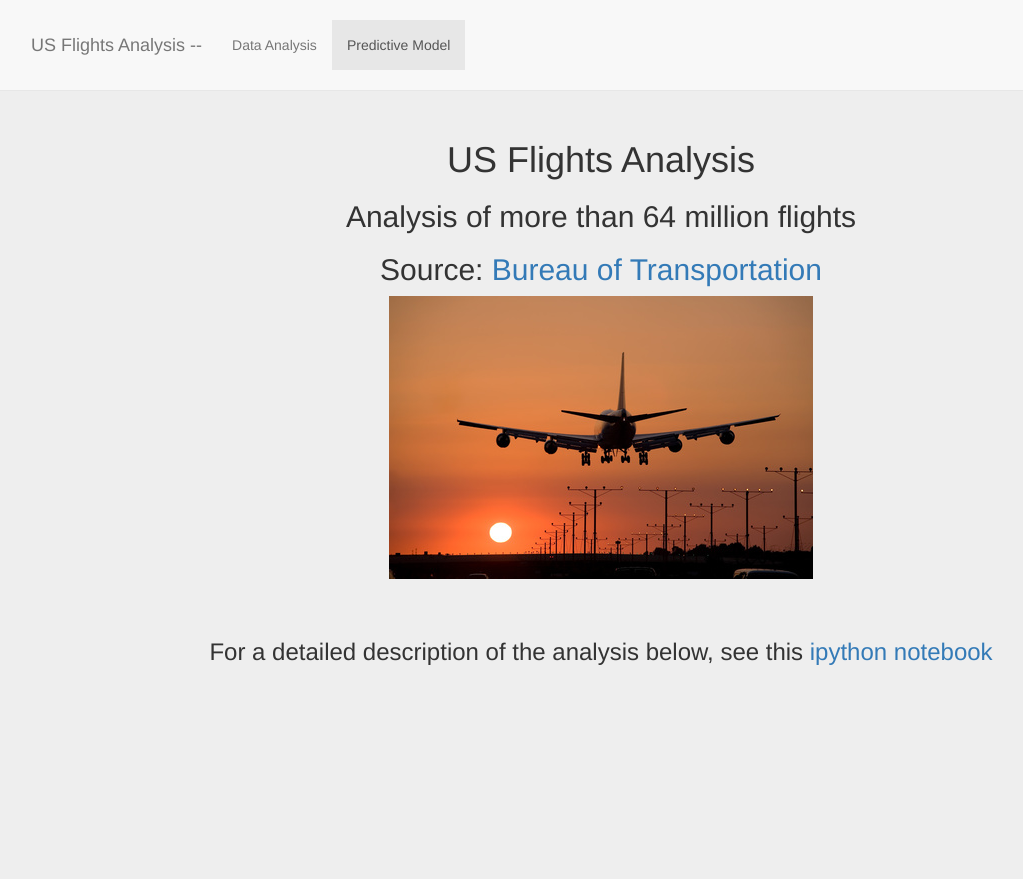
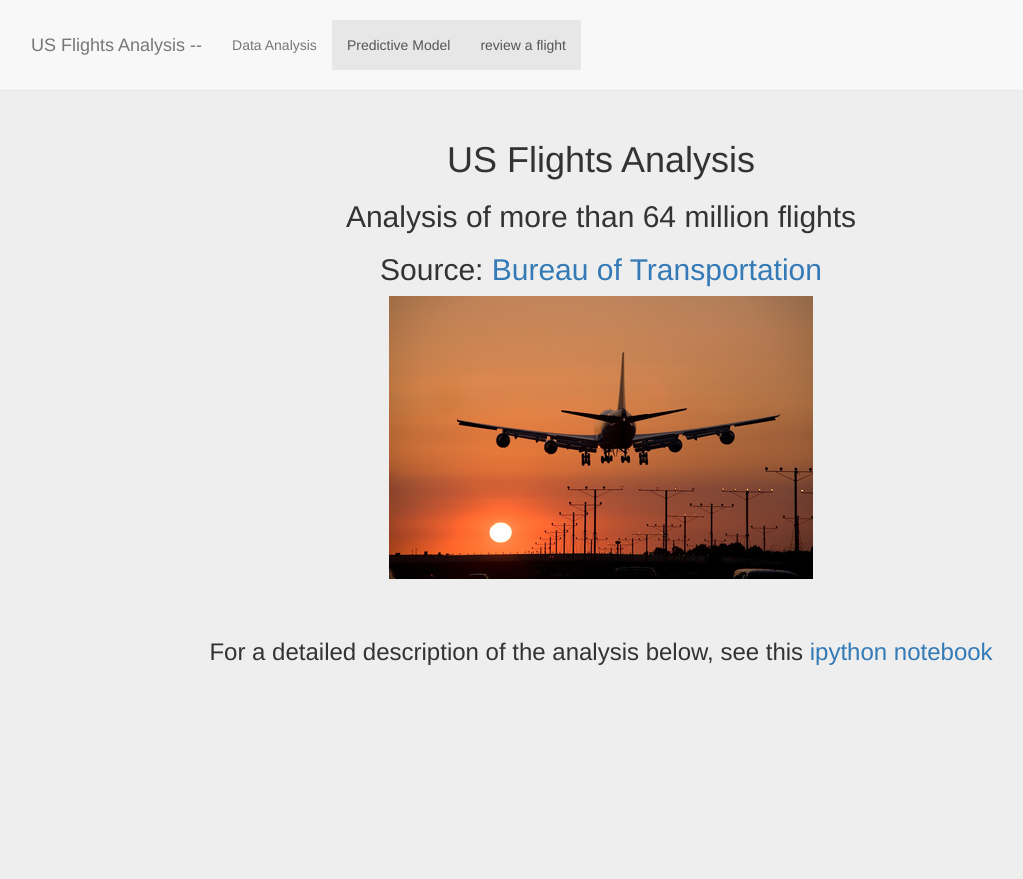
Before and after one commit to JE-/IATA_Analysis, a Flask app: page / in a window 1280 px wide. Shown: the top 879 px of the page, without its empty margins (39-1062 px from the left). Run offline with Flask 2, Linux system fonts and the light colour scheme; some libraries are stand-ins or nearby versions.

Commit message:
minor changes

```diff
--- a/templates/index.html
+++ b/templates/index.html
@@ -59,6 +59,9 @@
                     </li>
                     <li>
                         <a class="page-scroll" href="#model">Predictive Model</a>
+                    </li>
+                    <li>
+                        <a class="page-scroll" href="#model">review a flight</a>
                     </li>
                     <li><a class="page-scroll" href="#temp">             </a></li>
                     <li><a class="page-scroll" href="#temp">             </a></li>
@@ -169,6 +172,23 @@
         </div>
     </section>
 
+    <!-- NLP Section-->
+    <section id="model" class="model-section">
+        <div class="container">
+            <div class="row">
+                <div class="col-lg-12">
+                    <h1>NLP Analysis</h1><br>
+                    <br>
+
+                    <br>
+
+
+                </div>
+            </div>
+        </div>
+    </section>
+
+
     <!-- App Section -->
     <section id="app" class="about-section">
         <div class="container">
```
